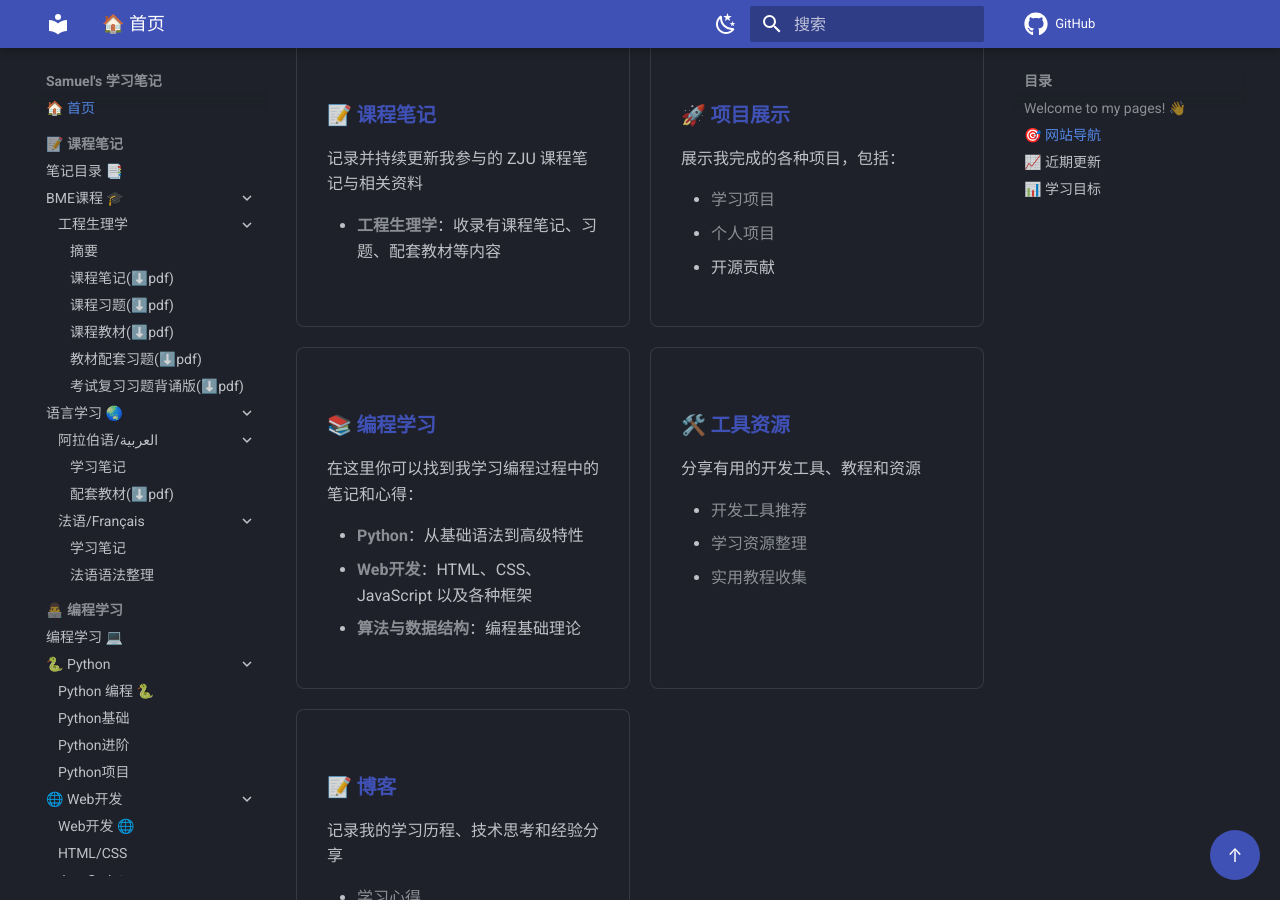
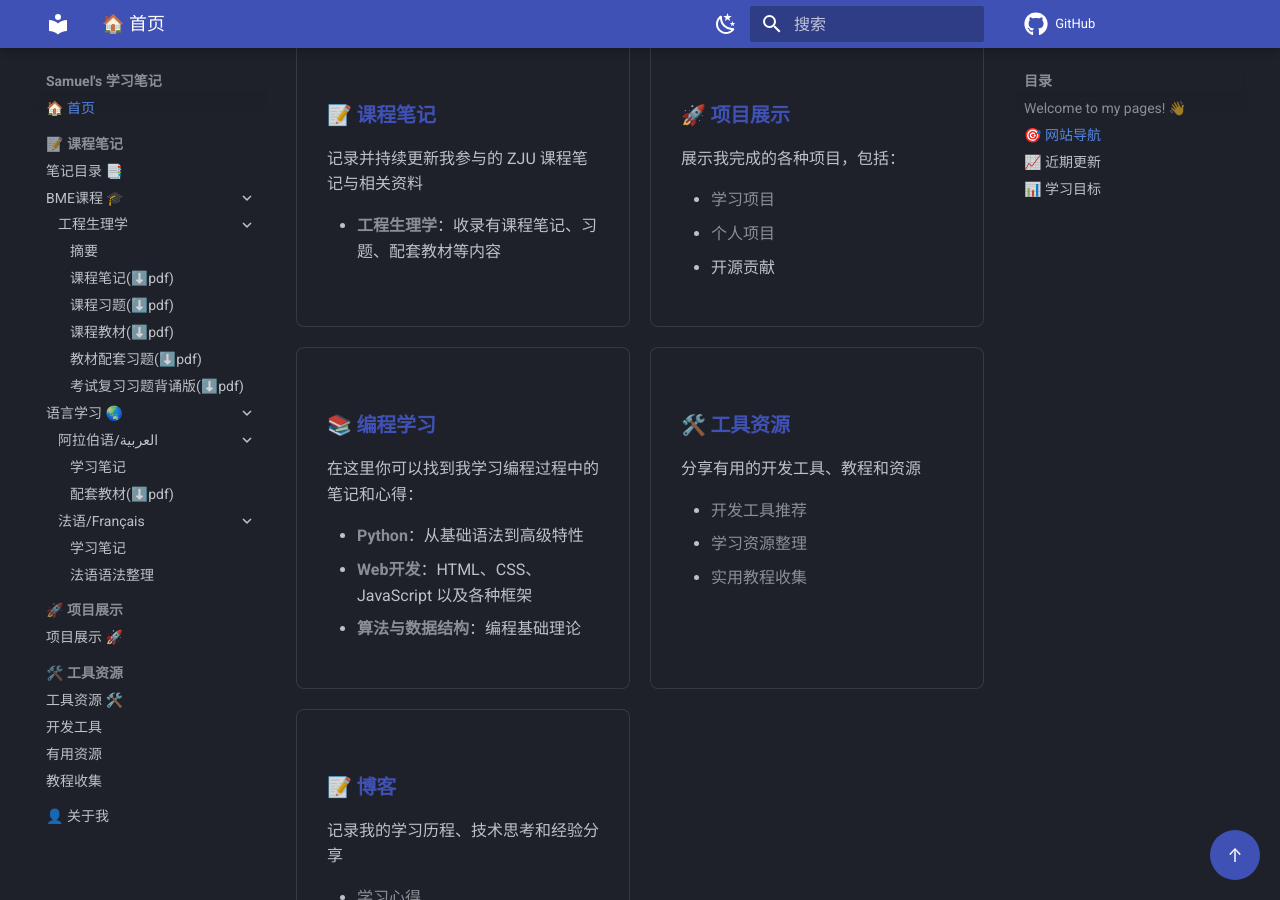
Before and after one commit to 3SamuelW/note, an MkDocs documentation site: the page built from docs/index.md, in a window 1280 px wide and 900 px high, scrolled down 372 px. Built offline with MkDocs 1.6.1 and Material for MkDocs 9.7.7, drawn with Linux system fonts in a browser that asks for light colours; comment, search, counter and statistics services are not loaded; some of the changed lines change nothing that is shown.

Commit message:
update: the menu

```diff
--- a/mkdocs.yml
+++ b/mkdocs.yml
@@ -54,35 +54,35 @@
       - 法语/Français:
         - 学习笔记: notes/lan/french/french.md
         - 法语语法整理: notes/lan/french/grammaire.md
-  - 👨‍💻 编程学习:
-    - programming/index.md
-    - 🐍 Python:
-      - programming/python/index.md
-      - Python基础: programming/python/basics.md
-      - Python进阶: programming/python/advanced.md
-      - Python项目: programming/python/projects.md
-    - 🌐 Web开发:
-      - programming/web-development/index.md
-      - HTML/CSS: programming/web-development/html-css.md
-      - JavaScript: programming/web-development/javascript.md
-      - 框架学习: programming/web-development/frameworks.md
-    - 📊 算法与数据结构:
-      - programming/algorithms/index.md
-      - 数据结构: programming/algorithms/data-structures.md
-      - 算法笔记: programming/algorithms/algorithm-notes.md
+  # - 👨‍💻 编程学习:
+  #   - programming/index.md
+  #   - 🐍 Python:
+  #     - programming/python/index.md
+  #     - Python基础: programming/python/basics.md
+  #     - Python进阶: programming/python/advanced.md
+  #     - Python项目: programming/python/projects.md
+  #   - 🌐 Web开发:
+  #     - programming/web-development/index.md
+  #     - HTML/CSS: programming/web-development/html-css.md
+  #     - JavaScript: programming/web-development/javascript.md
+  #     - 框架学习: programming/web-development/frameworks.md
+  #   - 📊 算法与数据结构:
+  #     - programming/algorithms/index.md
+  #     - 数据结构: programming/algorithms/data-structures.md
+  #     - 算法笔记: programming/algorithms/algorithm-notes.md
   - 🚀 项目展示:
     - projects/index.md
-    - 项目A: projects/project-a.md
-    - 项目B: projects/project-b.md
+    # - 项目A: projects/project-a.md
+    # - 项目B: projects/project-b.md
   - 🛠️ 工具资源:
     - tools/index.md
     - 开发工具: tools/development-tools.md
     - 有用资源: tools/useful-resources.md
     - 教程收集: tools/tutorials.md
-  - 📝 博客:
-    - blog/index.md
-    - 学习历程: blog/2025/learning-journey.md
-    - 技术思考: blog/tech-thoughts.md
+  # - 📝 博客:
+  #   - blog/index.md
+  #   - 学习历程: blog/2025/learning-journey.md
+  #   - 技术思考: blog/tech-thoughts.md
   - 👤 关于我: about.md
 
 plugins:
```
